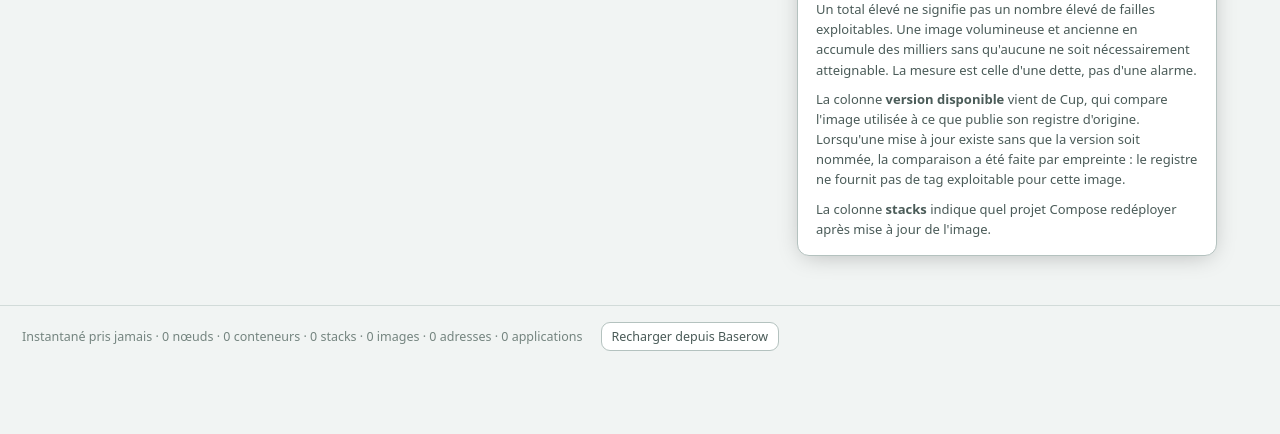
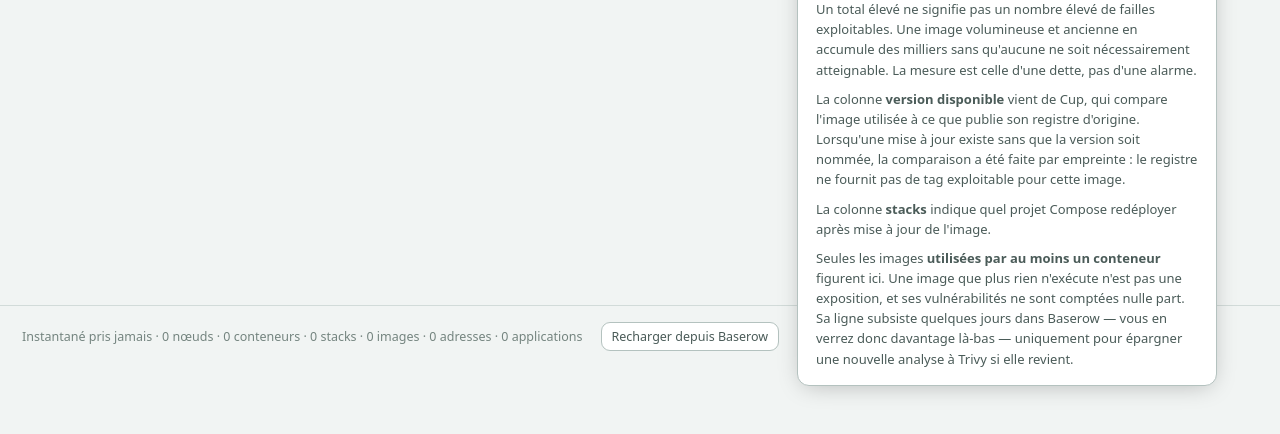
Before and after one commit to morphe777/tinycmdb, a FastAPI app: template app/web/templates/securite.html in a window 1280 px wide, after a click that opens the changed part. Shown: the part 309-743 px from the top of the page. Run offline with FastAPI, Linux system fonts and the light colour scheme; the template is opened without the code that fills it, so the values that code supplies are empty; parts of the project's set-up code (start-up, migrations or seed data) failed here and were passed over.

Commit message:
Une image que plus rien n execute ne s affiche plus
Elle restait listee trois jours apres la disparition de son dernier conteneur,
au milieu des autres et sans rien qui l en distingue. Le delai de grace ne
protegeait pourtant aucune saisie sur cette table : le seul champ manuel d une
image est `Notes`, et aucune des quarante-six n en portait une. Ce que le delai
protege reellement, ce sont les resultats de Trivy — cinq a quinze minutes a
reconstruire. C est un cache, et un cache ne s affiche pas.

Le prix de l avoir affiche, mesure sur le parc du jour : quatorze lignes sur
quarante-six, et cent trente-deux CVE critiques sur trois cent trente-cinq
attribuees a des images que personne n executait. Quatre sur dix.

Les lignes subsistent dans Baserow et leur fiche reste atteignable par son
adresse ; simplement, plus rien n y mene et plus rien ne les compte. L aide de
la page Securite dit pourquoi Baserow en montre davantage.

Effet de bord : l ecran Etat n avait plus que celles-la dans ses assets en
sursis — dix sur dix. Il est desormais vide, ce qui est la verite : rien n a
disparu qui ne devait disparaitre. Nœuds, conteneurs et adresses continuent d y
figurer, eux dont l absence est un evenement.

Co-Authored-By: Claude Opus 5 <noreply@anthropic.com>

```diff
--- a/app/web/store.py
+++ b/app/web/store.py
@@ -369,6 +369,20 @@ class Snapshot:
         self.nodes.sort(key=key)
         self.containers.sort(key=key)
         self.apps.sort(key=key)
+        # Une image qu'aucun conteneur n'utilise ne tourne nulle part. Ce n'est ni une
+        # exposition — personne ne l'exécute — ni une saisie à protéger : le seul champ
+        # manuel de cette table est `Notes`, et il sert peu. Sa ligne ne survit au délai de
+        # grâce que pour épargner à Trivy une analyse de cinq à quinze minutes si elle
+        # revient. C'est un cache, et un cache ne s'affiche pas.
+        #
+        # Le prix de l'avoir affichée : trente pour cent de lignes en trop dans la page
+        # Sécurité, et quatre CVE critiques sur dix qui ne concernaient plus personne.
+        #
+        # Elles restent dans `by_kind`, donc leur fiche reste atteignable par son adresse.
+        # Simplement, plus rien n'y mène et plus rien ne les compte.
+        self.images_hors_service = [i for i in self.images if not i.containers]
+        self.images = [i for i in self.images if i.containers]
+
         self.images.sort(key=lambda i: (-(i.num("CVE_critical") or 0),
                                         -(i.num("CVE_high") or 0), i.name.lower()))
         self.ips.sort(key=lambda ip: ip.num("IP_int") or _ip_to_int(ip.get("Address")) or 0)
--- a/app/web/templates/securite.html
+++ b/app/web/templates/securite.html
@@ -22,6 +22,11 @@
           fournit pas de tag exploitable pour cette image.</p>
         <p>La colonne <b>stacks</b> indique quel projet Compose redéployer après mise à
           jour de l'image.</p>
+        <p>Seules les images <b>utilisées par au moins un conteneur</b> figurent ici. Une
+          image que plus rien n'exécute n'est pas une exposition, et ses vulnérabilités ne
+          sont comptées nulle part. Sa ligne subsiste quelques jours dans Baserow — vous
+          en verrez donc davantage là-bas — uniquement pour épargner une nouvelle analyse
+          à Trivy si elle revient.</p>
       {% endcall %}
     </h2>
 
```
